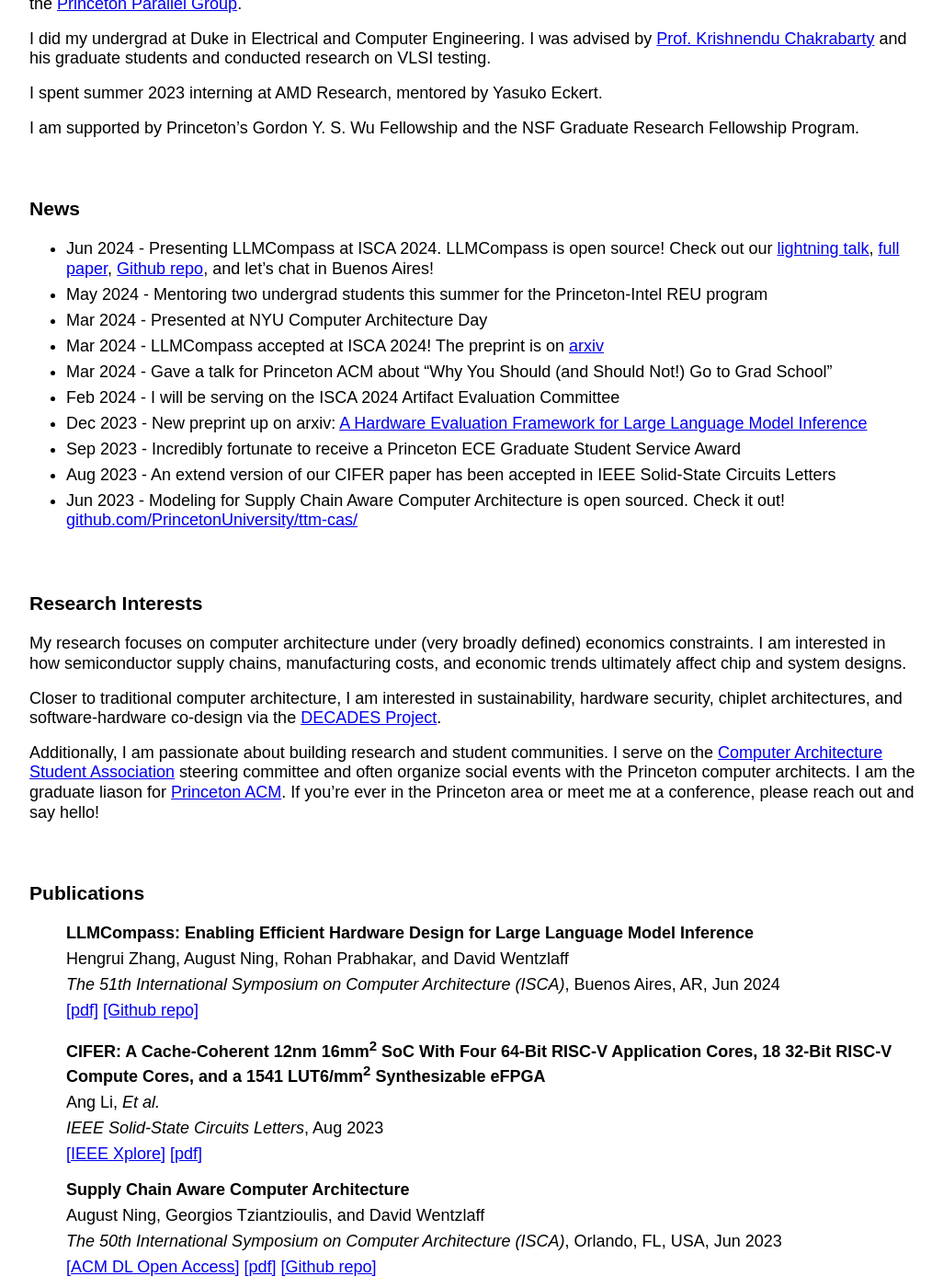
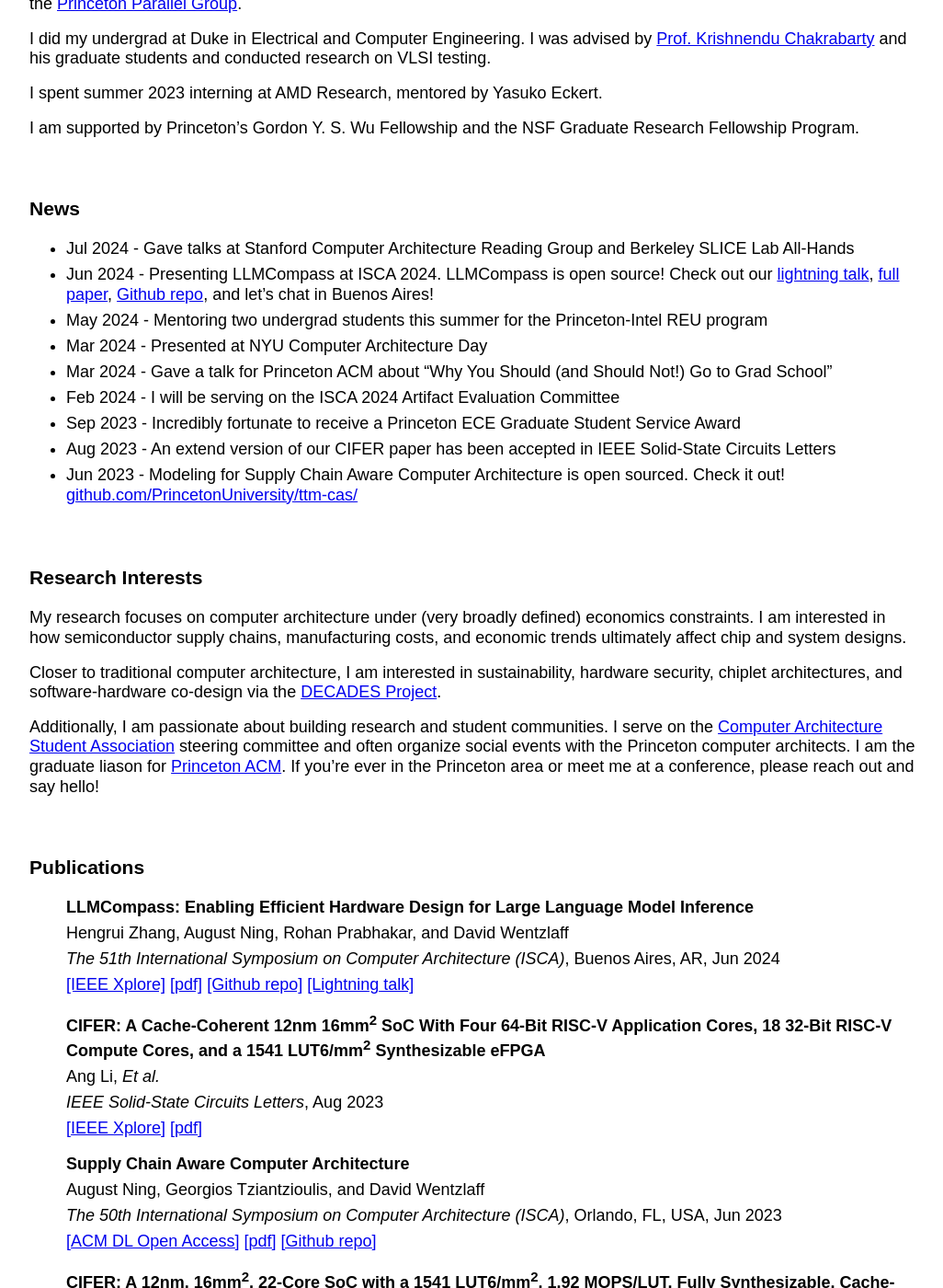
Before and after one commit to AugustNing/augustning.github.io, a Jekyll site: the page built from index.md, in a window 1280 px wide and 1400 px high, scrolled down 634 px. Shown: the whole window at 92% size, without its empty margins (124-1150 px from the left). Built offline with Jekyll 4.4.1, drawn with Linux system fonts in a browser that asks for light colours.

Commit message:
updated website august 2024

```diff
--- a/index.md
+++ b/index.md
@@ -33,13 +33,12 @@
 
 ### **News**
 
+* Jul 2024 - Gave talks at Stanford Computer Architecture Reading Group and Berkeley SLICE Lab All-Hands
 * Jun 2024 - Presenting LLMCompass at ISCA 2024. LLMCompass is open source! Check out our [lightning talk](https://www.youtube.com/watch?v=OlF5D0HDJTE), [full paper](assets/papers/llmcompass-isca-2024.pdf), [Github repo](https://github.com/PrincetonUniversity/llmCompass/), and let's chat in Buenos Aires!
 * May 2024 - Mentoring two undergrad students this summer for the Princeton-Intel REU program
 * Mar 2024 - Presented at NYU Computer Architecture Day
-* Mar 2024 - LLMCompass accepted at ISCA 2024! The preprint is on [arxiv](https://arxiv.org/abs/2312.03134)
 * Mar 2024 - Gave a talk for Princeton ACM about "Why You Should (and Should Not!) Go to Grad School"
 * Feb 2024 - I will be serving on the ISCA 2024 Artifact Evaluation Committee
-* Dec 2023 - New preprint up on arxiv: [A Hardware Evaluation Framework for Large Language Model Inference](https://arxiv.org/abs/2312.03134)
 * Sep 2023 - Incredibly fortunate to receive a Princeton ECE Graduate Student Service Award
 * Aug 2023 - An extend version of our CIFER paper has been accepted in IEEE Solid-State Circuits Letters
 * Jun 2023 - Modeling for Supply Chain Aware Computer Architecture is open sourced. Check it out! [github.com/PrincetonUniversity/ttm-cas/](https://github.com/PrincetonUniversity/ttm-cas/)
@@ -71,7 +70,7 @@
 	<li><b>LLMCompass: Enabling Efficient Hardware Design for Large Language Model Inference</b></li>
 	<li>Hengrui Zhang, August Ning, Rohan Prabhakar, and David Wentzlaff</li>
 	<li><i>The 51th International Symposium on Computer Architecture (ISCA)</i>, Buenos Aires, AR, Jun 2024</li>
-	<li><a href="assets/papers/llmcompass-isca-2024.pdf">[pdf]</a> <a href="https://github.com/PrincetonUniversity/llmCompass/">[Github repo]</a></li>
+	<li><a href="https://ieeexplore.ieee.org/document/10609604">[IEEE Xplore]</a> <a href="assets/papers/llmcompass-isca-2024.pdf">[pdf]</a> <a href="https://github.com/PrincetonUniversity/llmCompass/">[Github repo]</a> <a href="https://www.youtube.com/watch?v=OlF5D0HDJTE">[Lightning talk]</a></li>
 </ul>
 
 
```
Also changed, not shown: 1 other file.
